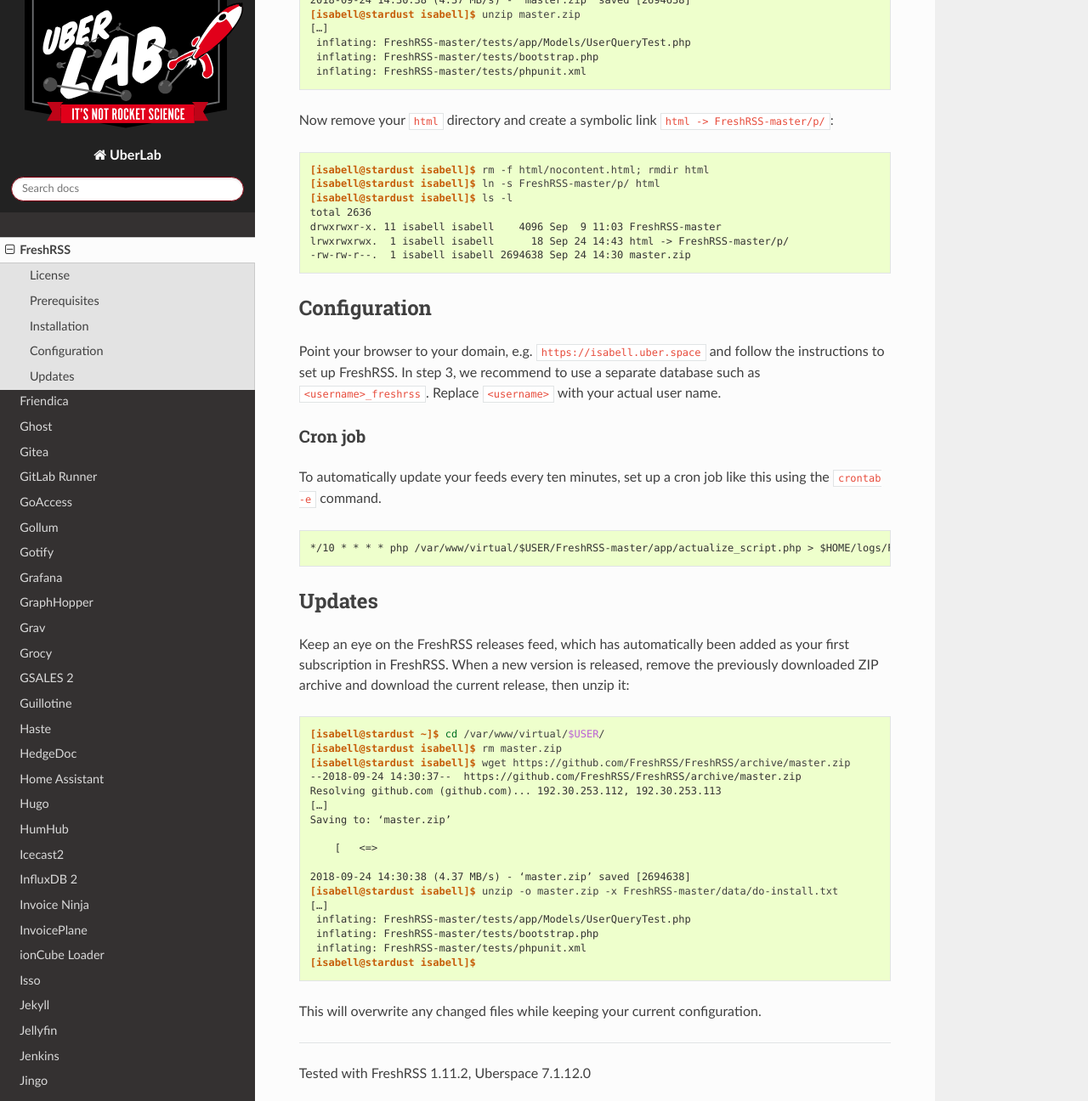
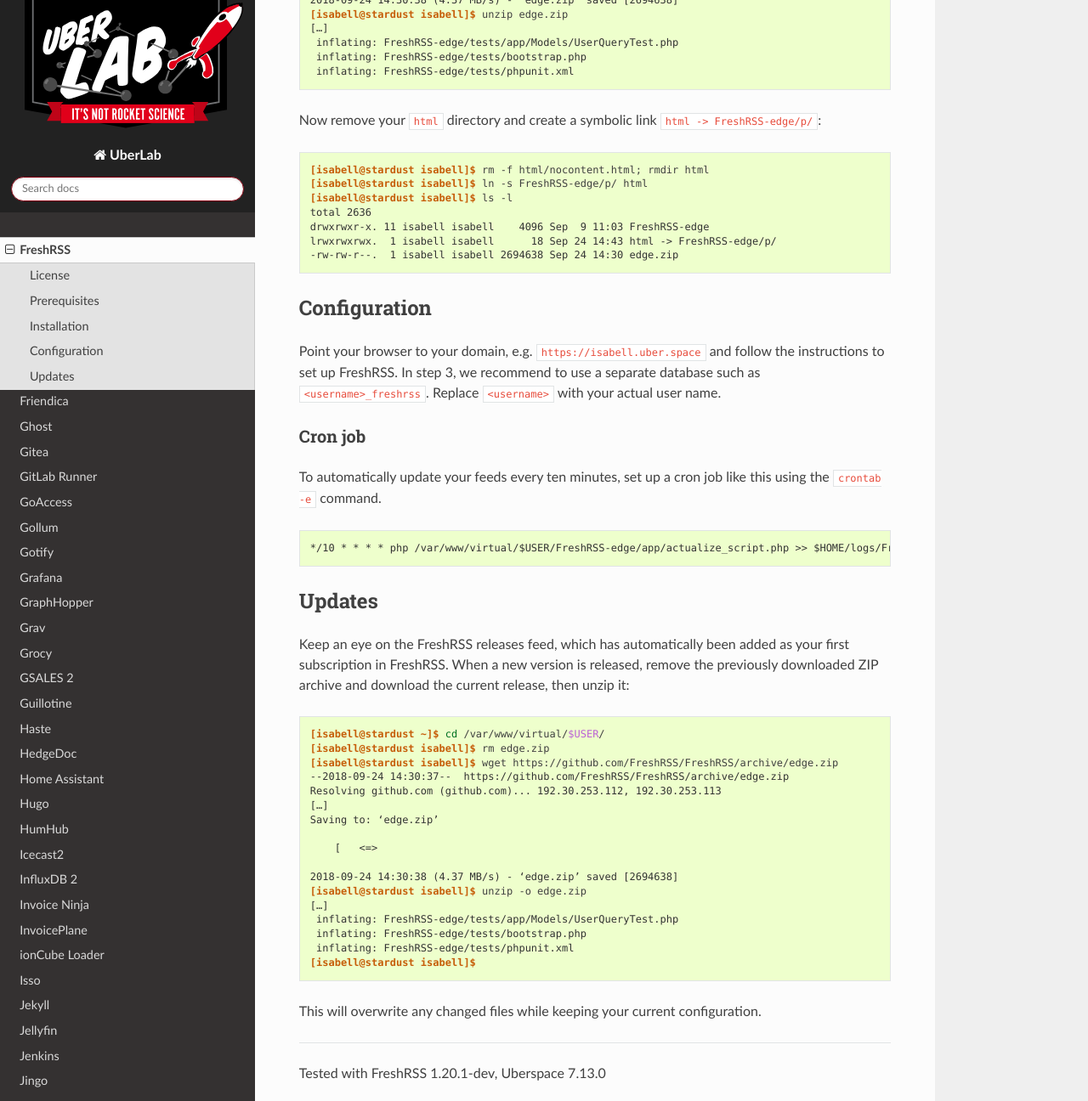
Before and after one commit to Uberspace/lab, a Sphinx documentation site: the page built from source/guide_freshrss.rst, in a window 1280 px wide and 1400 px high, scrolled down 2158 px, cut to the strip 0-1296 px from the top of the window. Shown: the whole strip at 85% size. Built offline with Sphinx 7.4.7 and the Read the Docs theme 2.0.0, drawn with Linux system fonts in a browser that asks for light colours; some of the changed text lies outside the part shown.

Commit message:
bug fix issue #1330 from fork
* new name of branch fixed
* cronjob improvements
* update  improvements

```diff
--- a/source/guide_freshrss.rst
+++ b/source/guide_freshrss.rst
@@ -59,33 +59,33 @@
 ::
 
  [isabell@stardust ~]$ cd /var/www/virtual/$USER/
- [isabell@stardust isabell]$ wget https://github.com/FreshRSS/FreshRSS/archive/master.zip
- --2018-09-24 14:30:37--  https://github.com/FreshRSS/FreshRSS/archive/master.zip
+ [isabell@stardust isabell]$ wget https://github.com/FreshRSS/FreshRSS/archive/edge.zip
+ --2018-09-24 14:30:37--  https://github.com/FreshRSS/FreshRSS/archive/edge.zip
  Resolving github.com (github.com)... 192.30.253.112, 192.30.253.113
  […]
- Saving to: ‘master.zip’
+ Saving to: ‘edge.zip’
 
      [   <=>                                                                                                                   ] 2,694,638   4.37MB/s   in 0.6s
 
- 2018-09-24 14:30:38 (4.37 MB/s) - ‘master.zip’ saved [2694638]
- [isabell@stardust isabell]$ unzip master.zip
+ 2018-09-24 14:30:38 (4.37 MB/s) - ‘edge.zip’ saved [2694638]
+ [isabell@stardust isabell]$ unzip edge.zip
  […]
-  inflating: FreshRSS-master/tests/app/Models/UserQueryTest.php
-  inflating: FreshRSS-master/tests/bootstrap.php
-  inflating: FreshRSS-master/tests/phpunit.xml
+  inflating: FreshRSS-edge/tests/app/Models/UserQueryTest.php
+  inflating: FreshRSS-edge/tests/bootstrap.php
+  inflating: FreshRSS-edge/tests/phpunit.xml
 
 
-Now remove your ``html`` directory and create a symbolic link ``html -> FreshRSS-master/p/``:
+Now remove your ``html`` directory and create a symbolic link ``html -> FreshRSS-edge/p/``:
 
 ::
 
  [isabell@stardust isabell]$ rm -f html/nocontent.html; rmdir html
- [isabell@stardust isabell]$ ln -s FreshRSS-master/p/ html
+ [isabell@stardust isabell]$ ln -s FreshRSS-edge/p/ html
  [isabell@stardust isabell]$ ls -l
  total 2636
- drwxrwxr-x. 11 isabell isabell    4096 Sep  9 11:03 FreshRSS-master
- lrwxrwxrwx.  1 isabell isabell      18 Sep 24 14:43 html -> FreshRSS-master/p/
- -rw-rw-r--.  1 isabell isabell 2694638 Sep 24 14:30 master.zip
+ drwxrwxr-x. 11 isabell isabell    4096 Sep  9 11:03 FreshRSS-edge
+ lrwxrwxrwx.  1 isabell isabell      18 Sep 24 14:43 html -> FreshRSS-edge/p/
+ -rw-rw-r--.  1 isabell isabell 2694638 Sep 24 14:30 edge.zip
 
 Configuration
 =============
@@ -99,7 +99,7 @@
 
 ::
 
- */10 * * * * php /var/www/virtual/$USER/FreshRSS-master/app/actualize_script.php > $HOME/logs/FreshRSS.log 2>&1
+ */10 * * * * php /var/www/virtual/$USER/FreshRSS-edge/app/actualize_script.php >> $HOME/logs/FreshRSS.log 2>&1
 
 Updates
 =======
@@ -109,21 +109,21 @@
 ::
 
  [isabell@stardust ~]$ cd /var/www/virtual/$USER/
- [isabell@stardust isabell]$ rm master.zip
- [isabell@stardust isabell]$ wget https://github.com/FreshRSS/FreshRSS/archive/master.zip
- --2018-09-24 14:30:37--  https://github.com/FreshRSS/FreshRSS/archive/master.zip
+ [isabell@stardust isabell]$ rm edge.zip
+ [isabell@stardust isabell]$ wget https://github.com/FreshRSS/FreshRSS/archive/edge.zip
+ --2018-09-24 14:30:37--  https://github.com/FreshRSS/FreshRSS/archive/edge.zip
  Resolving github.com (github.com)... 192.30.253.112, 192.30.253.113
  […]
- Saving to: ‘master.zip’
+ Saving to: ‘edge.zip’
 
      [   <=>                                                                                                                   ] 2,694,638   4.37MB/s   in 0.6s
 
- 2018-09-24 14:30:38 (4.37 MB/s) - ‘master.zip’ saved [2694638]
- [isabell@stardust isabell]$ unzip -o master.zip -x FreshRSS-master/data/do-install.txt
+ 2018-09-24 14:30:38 (4.37 MB/s) - ‘edge.zip’ saved [2694638]
+ [isabell@stardust isabell]$ unzip -o edge.zip
  […]
-  inflating: FreshRSS-master/tests/app/Models/UserQueryTest.php
-  inflating: FreshRSS-master/tests/bootstrap.php
-  inflating: FreshRSS-master/tests/phpunit.xml
+  inflating: FreshRSS-edge/tests/app/Models/UserQueryTest.php
+  inflating: FreshRSS-edge/tests/bootstrap.php
+  inflating: FreshRSS-edge/tests/phpunit.xml
  [isabell@stardust isabell]$
 
 This will overwrite any changed files while keeping your current configuration.
@@ -133,6 +133,6 @@
 
 ----
 
-Tested with FreshRSS 1.11.2, Uberspace 7.1.12.0
+Tested with FreshRSS 1.20.1-dev, Uberspace 7.13.0
 
 .. author_list::
```
